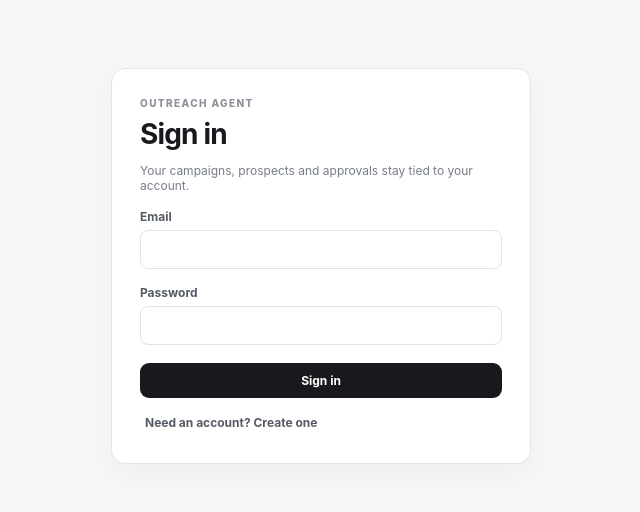
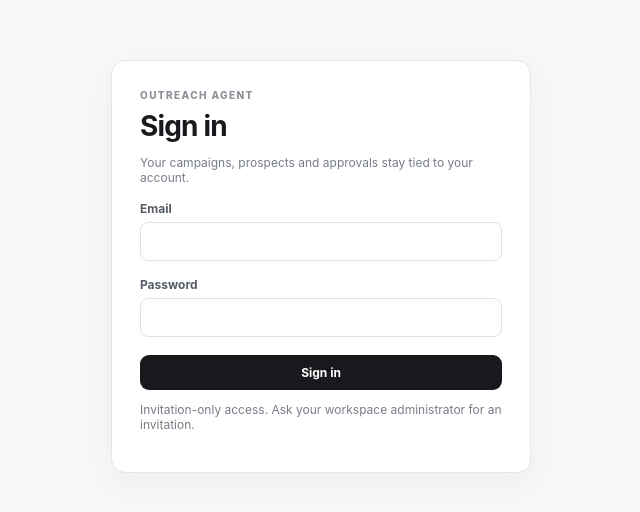
Before and after one commit to jbnikky13/Outreach-Agent, a Next.js app: page /login in a window 1280 px wide. Shown: the part 134-646 px from the top of the page, without its empty margins (319-959 px from the left). Built offline with nearby package versions, Linux system fonts and the light colour scheme.

Commit message:
Disable public registration for invitation-only access

```diff
--- a/app/login/page.tsx
+++ b/app/login/page.tsx
@@ -4,15 +4,15 @@ import {useRouter} from "next/navigation";
 import {getSupabaseBrowserClient} from "../../lib/supabase";
 
 export default function Login(){
- const router=useRouter(); const [mode,setMode]=useState<"signin"|"signup">("signin");
+ const router=useRouter(); const [mode,setMode]=useState<"signin">("signin");
  const [email,setEmail]=useState(""); const [password,setPassword]=useState(""); const [message,setMessage]=useState(""); const [loading,setLoading]=useState(false);
  async function submit(e:FormEvent){e.preventDefault();setLoading(true);setMessage("");
   const supabase=getSupabaseBrowserClient();
-  const result=mode==="signin"?await supabase.auth.signInWithPassword({email,password}):await supabase.auth.signUp({email,password});
+  const result=await supabase.auth.signInWithPassword({email,password});
   setLoading(false);
   if(result.error){setMessage(result.error.message);return}
   if(mode==="signup"&&!result.data.session){setMessage("Check your email to confirm your account, then sign in.");return}
   router.push("/");
  }
- return <main className="auth-shell"><form className="auth-card" onSubmit={submit}><div className="eyebrow">OUTREACH AGENT</div><h1>{mode==="signin"?"Sign in":"Create account"}</h1><p className="muted">Your campaigns, prospects and approvals stay tied to your account.</p><label>Email<input type="email" required value={email} onChange={e=>setEmail(e.target.value)}/></label><label>Password<input type="password" required minLength={8} value={password} onChange={e=>setPassword(e.target.value)}/></label>{message&&<p className="auth-message">{message}</p>}<button className="primary auth-submit" disabled={loading}>{loading?"Working…":mode==="signin"?"Sign in":"Create account"}</button><button type="button" className="link auth-switch" onClick={()=>setMode(mode==="signin"?"signup":"signin")}>{mode==="signin"?"Need an account? Create one":"Already have an account? Sign in"}</button></form></main>
+ return <main className="auth-shell"><form className="auth-card" onSubmit={submit}><div className="eyebrow">OUTREACH AGENT</div><h1>Sign in</h1><p className="muted">Your campaigns, prospects and approvals stay tied to your account.</p><label>Email<input type="email" required value={email} onChange={e=>setEmail(e.target.value)}/></label><label>Password<input type="password" required minLength={8} value={password} onChange={e=>setPassword(e.target.value)}/></label>{message&&<p className="auth-message">{message}</p>}<button className="primary auth-submit" disabled={loading}>{loading?"Working…":mode==="signin"?"Sign in":"Create account"}</button><p className="muted auth-switch">Invitation-only access. Ask your workspace administrator for an invitation.</p></form></main>
 }
```
